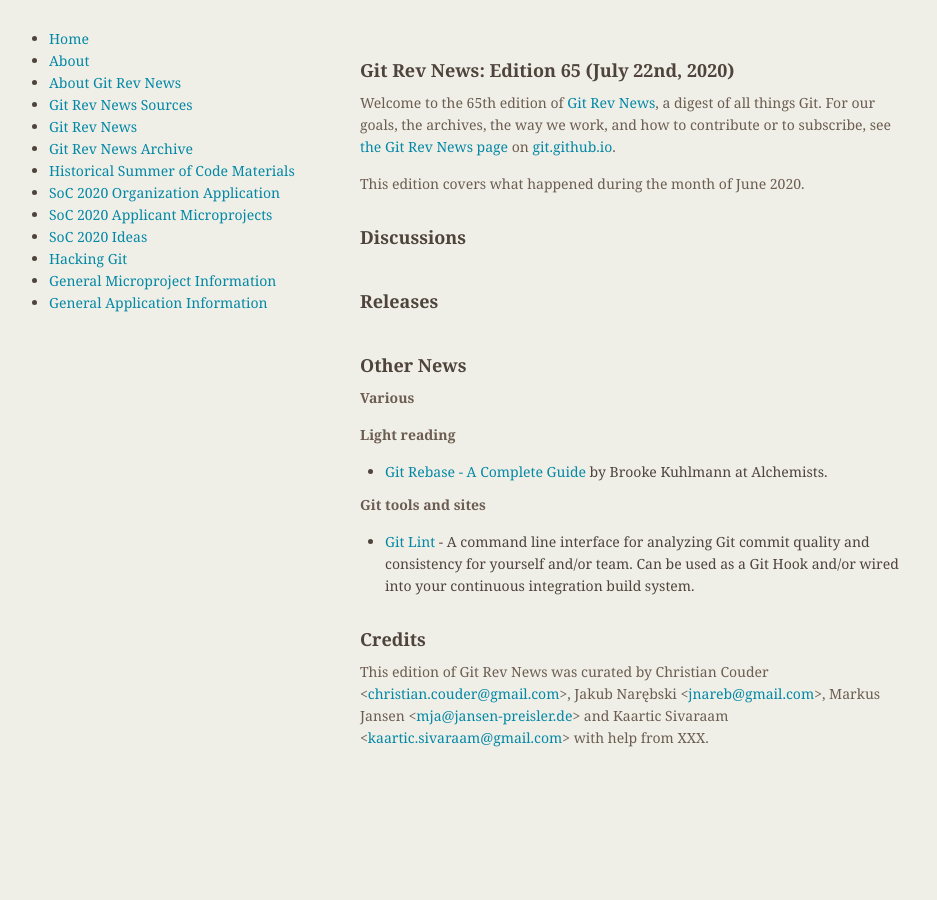
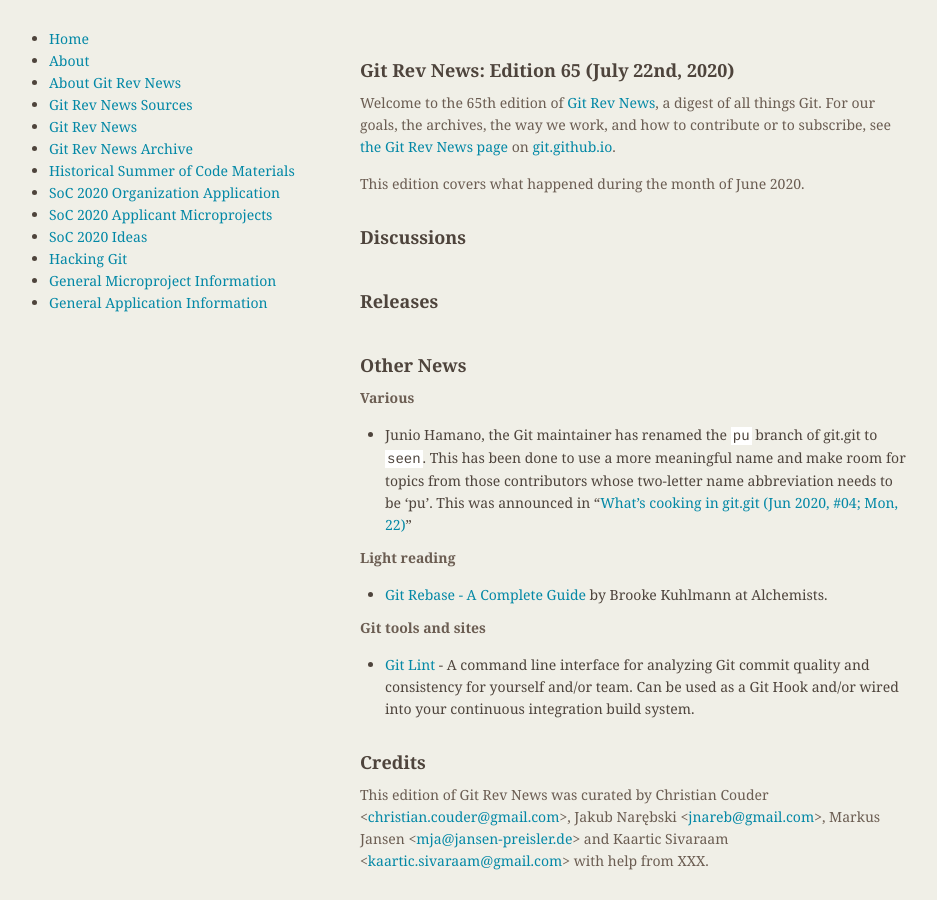
Before and after one commit to git/git.github.io, a Jekyll site: the page built from rev_news/drafts/edition-65.md, in a window 1280 px wide. Shown: the whole page, without its empty margins (174-1111 px from the left). Built offline with Jekyll 4.4.1, drawn with Linux system fonts in a browser that asks for light colours.

Commit message:
rn-65: mention git.git branch rename 'pu' -> 'seen'

```diff
--- a/rev_news/drafts/edition-65.md
+++ b/rev_news/drafts/edition-65.md
@@ -40,6 +40,11 @@
 
 __Various__
 
+* Junio Hamano, the Git maintainer has renamed the `pu` branch of
+  git.git to `seen`. This has been done to use a more meaningful name
+  and make room for topics from those contributors whose two-letter
+  name abbreviation needs to be 'pu'. This was announced in
+  "[What's cooking in git.git (Jun 2020, #04; Mon, 22)](https://public-inbox.org/git/xmqqimfid2l1.fsf@gitster.c.googlers.com)"
 
 __Light reading__
 
```
